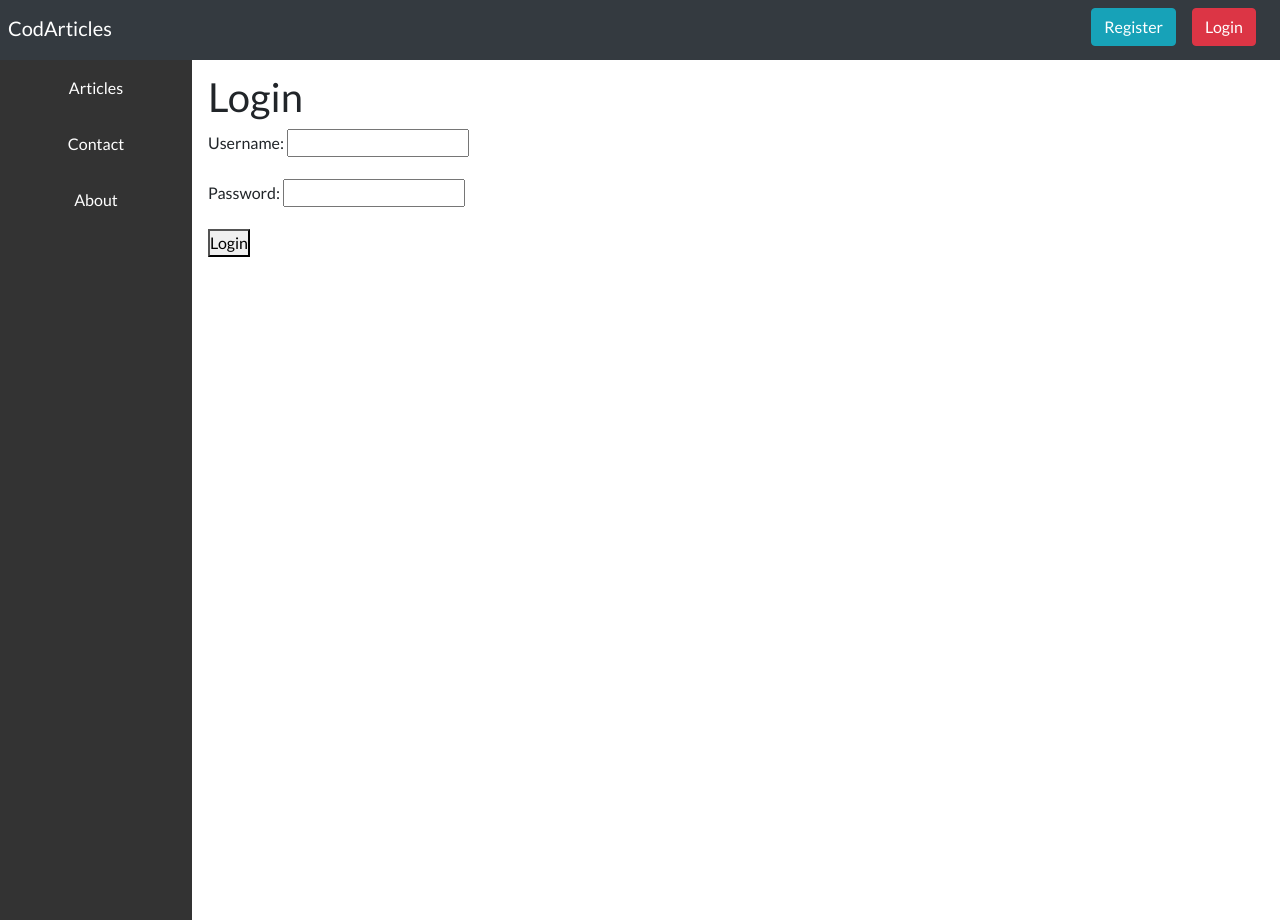
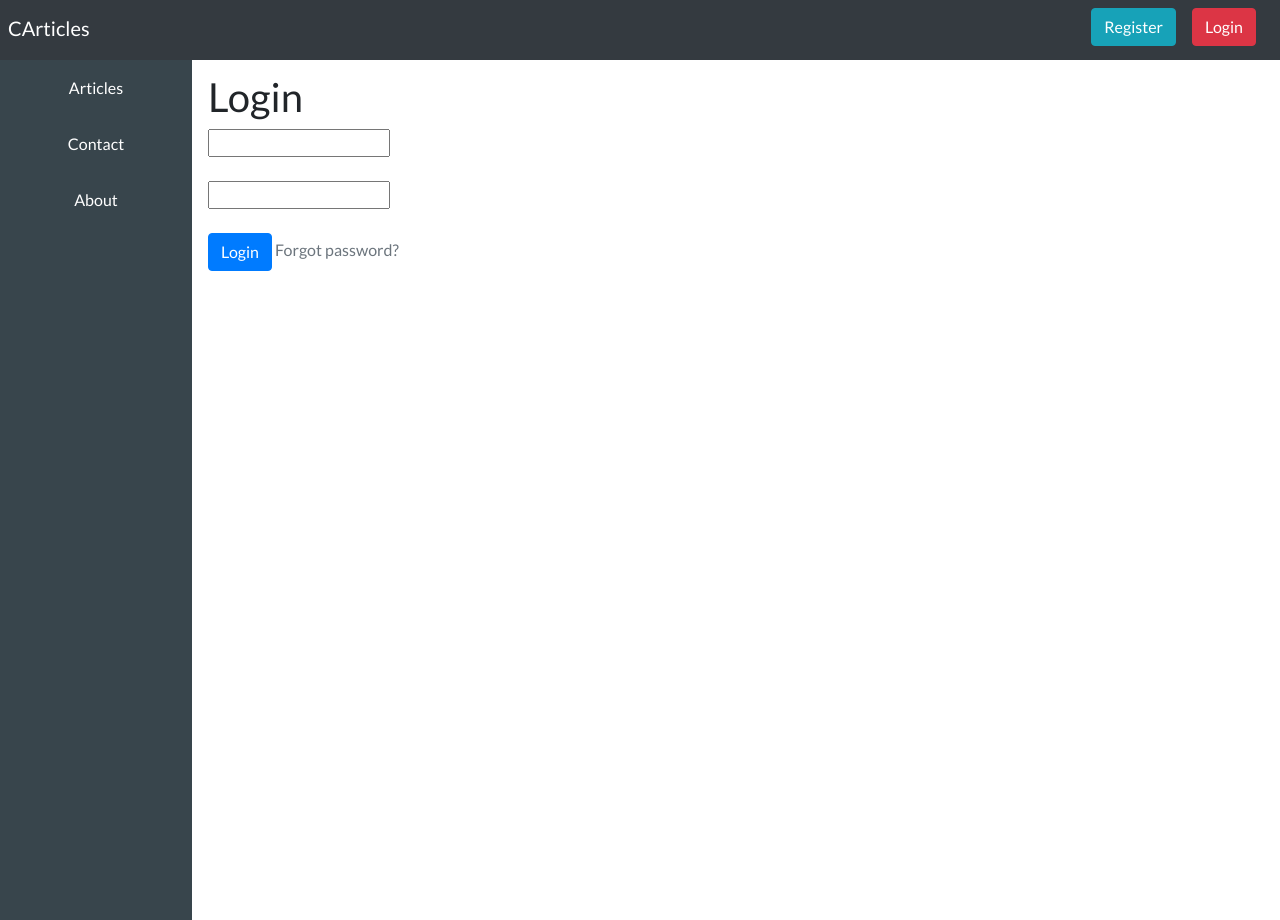
Before and after one commit to Nikita-Goncharov/DjangoArticles, a Django app: page /login/ in a window 1280 px wide. Run offline with Django 4.2, Linux system fonts and the light colour scheme.

Commit message:
commit_work_0004

```diff
--- /dev/null
+++ b/articles/static/articles/css/login.css
@@ -0,0 +1,4 @@
+*{
+    margin: 0;
+    padding: 0;
+}
--- a/articles/static/articles/css/master.css
+++ b/articles/static/articles/css/master.css
@@ -1,77 +1,12 @@
-/*
-
-header{
-  top: 0;
-  position: fixed;
-  width: 100%;
-  height: 60px;
-}
-
-.sidebar {
-  width: 15%;
-  top: 60px;
-  background-color: #f1f1f1;
-  position: fixed;
-  height: 100%;
-  overflow: auto;
-}
-
-.sidebar a {
-  display: block;
-  color: black;
-  padding: 16px;
-  text-decoration: none;
-  text-align: center;
-}
-
-.sidebar a:hover{
-  background-color: #555;
-  color: white;
-}
-
-main.content {
-  margin-top: 70px;
-  margin-left: 15%;
-  padding: 3px 16px;
-} */
-
-/* @media screen and (max-width: 600px) {
-  .sidebar {
-    width: 100%;
-    height: auto;
-    position: fixed;
-  }
-
-  .sidebar a {
-    text-align: center;
-    padding: 10px;
-  }
-
-  main.content {
-    margin-top: 130px;
-    margin-left: 0;
-  }
-
-  ul{
-    display:table;
-    margin:auto;
-   }
-
-   ul li{
-    display:table-cell;
-    text-align:center;
-   }
-} */
-
 @import url('https://fonts.googleapis.com/css2?family=Lato&display=swap');
 
-*{
+* {
 	margin: 0;
 	padding: 0;
 	font-family: 'Lato', sans-serif;
 }
 
-header{
+header {
 	top: 0;
 	position: fixed;
 	width: 100%;
@@ -85,7 +20,7 @@ header{
 	width: 15%;
 	height: 100%;
 	position: fixed;
-  background-color: #333;
+	background-color: #38454C;
 }
 
 main.content {
@@ -93,7 +28,6 @@ main.content {
 	margin-left: 15%;
 	padding: 3px 16px;
 }
-
 
 
 .sidebar a {
@@ -106,8 +40,19 @@ main.content {
 	float: left;
 }
 
+.article{
+	background-color: #5EB58E;
+	margin-bottom: 30px;
+	padding: 10px 15px;
 
-.sidebar a:hover{
+	-webkit-user-select: none;
+	-khtml-user-select: none;
+	-moz-user-select: none;
+	-ms-user-select: none;
+	user-select: none;
+}
+
+.sidebar a:hover {
 	background-color: #555;
 	color: white;
 }
@@ -117,17 +62,20 @@ main.content {
 }
 
 @media screen and (max-width: 850px) {
-  .sidebar a:not(:first-child) {display: none;}
+	.sidebar a:not(:first-child) {
+		display: none;
+	}
+
 	.sidebar a.icon {
 		float: right;
 		display: block;
 	}
 
-  .sidebar a{
+	.sidebar a {
 		width: auto;
 	}
 
-  main.content{
+	main.content {
 		margin: 120px 0 0 0;
 	}
 
@@ -149,7 +97,7 @@ main.content {
 
 	}
 
-  main.add{
+	main.add {
 		margin-top: 70px;
 	}
 
@@ -158,6 +106,7 @@ main.content {
 		right: 0;
 		top: 0;
 	}
+
 	.sidebar.responsive a {
 		float: none;
 		display: block;
--- /dev/null
+++ b/articles/static/articles/js/scripts.js
@@ -0,0 +1,15 @@
+function myFunction() {
+    var x = document.getElementById("side");
+    if (x.className === "sidebar") {
+      x.className += " responsive";
+    } else {
+      x.className = "sidebar";
+    }
+
+    var x = document.getElementById("Content");
+    if (x.className === "content") {
+      x.className += " add";
+    } else {
+      x.className = "content";
+    }
+  }
--- a/articles/templates/articles/base.html
+++ b/articles/templates/articles/base.html
@@ -9,59 +9,42 @@
     <link rel="stylesheet" href="https://cdn.jsdelivr.net/npm/bootstrap@4.3.1/dist/css/bootstrap.min.css" integrity="sha384-ggOyR0iXCbMQv3Xipma34MD+dH/1fQ784/j6cY/iJTQUOhcWr7x9JvoRxT2MZw1T" crossorigin="anonymous">
     <link rel="stylesheet" type="text/css" href="{% static 'articles/fontawesome/css/all.min.css' %}">
     <link rel="stylesheet" type="text/css" href="{% static 'articles/css/master.css' %}">
+    {% block head %}{% endblock %}
   </head>
   <body>
+    <script type="text/javascript" src="{% static 'articles/js/scripts.js' %}"></script>
     <header class="bg-dark ">
         <nav class="p-2">
-            <a class="navbar-brand text-white">CodArticles</a>
+            <a href="{% url 'articles' %}" class="navbar-brand text-white">CArticles</a>
+
             {% if request.user.is_authenticated %}
-            <p class="float-right mr-3 text-white">{{ user.username }}</p>
             <a class="btn btn-info float-right mr-3 text-white" href="{% url 'logout' %}">Log out</a>
+            <a href="#" class="float-right mr-3 text-white">{{ user.username }}</a>
+
+
             {% else %}
             <a href="{% url 'login' %}" class="btn btn-danger float-right mr-3 text-white" role="button">Login</a>
             <a href="{% url 'register' %}" class="btn btn-info float-right mr-3 text-white" role="button">Register</a>
             {% endif %}
         </nav>
     </header>
+
     <aside class="sidebar" id="side">
             <a href="{% url 'articles' %}">Articles</a>
+
             {% if request.user.is_authenticated %}
             <a href="{% url 'write_article' %}">Write article</a>
             <a href="{% url 'your_articles' %}">Your articles</a>
             <a href="{% url 'profile' %}">Profile</a>
             {% endif %}
+
             <a href="{% url 'contact' %}">Contact</a>
             <a href="{% url 'about' %}">About</a>
             <a href="javascript:void(0);" class="icon" onclick="myFunction()"><i class="fa fa-bars"></i></a>
     </aside>
-    <script>
-        function myFunction() {
-          var x = document.getElementById("side");
-          if (x.className === "sidebar") {
-            x.className += " responsive";
-          } else {
-            x.className = "sidebar";
-          }
 
-          var x = document.getElementById("Content");
-          if (x.className === "content") {
-            x.className += " add";
-          } else {
-            x.className = "content";
-          }
-        }
-    </script>
-      <!-- Page content -->
     <main class="content" id="Content">
       {% block content %}{% endblock %}
     </main>
-      <!-- <footer class="fixed-bottom border-top">
-        <nav class="p-4">
-            <a class="navbar-brand text-black">© 2021 Company, Inc</a>
-            <a href="#" class="navbar-brand float-right mr-5"><i style="font-size: 32px; color: #EB4C42;" class="fa-brands fa-instagram"></i></a>
-            <a href="#" class="navbar-brand float-right mr-5"><i style="font-size: 32px; color: #4AA4FF;" class="fa-brands fa-telegram"></i></a>
-            <a href="#" class="navbar-brand float-right mr-5"><i style="font-size: 32px; color: #0060C1;" class="fa-brands fa-facebook-square"></i></a>
-        </nav>
-      </footer> -->
   </body>
 </html>
--- a/articles/templates/articles/login.html
+++ b/articles/templates/articles/login.html
@@ -1,12 +1,23 @@
 {% extends 'articles/base.html' %}
 
+{% load static %}
 {% block title %}Login{% endblock %}
 
+{% block head %}
+<link rel="stylesheet" href="{% static 'articles/css/login.css' %}">
+{% endblock %}
+
 {% block content %}
-<h1>Login</h1>
 <form method="post">
     {% csrf_token %}
-    {{ form.as_p }}
-    <button type="submit">Login</button>
+    <h1>Login</h1>
+    <div class="form-outline mb-4">
+        {{ form.username }}
+    </div>
+    <div class="form-outline mb-4">
+        {{ form.password }}
+    </div>
+        <button class="btn btn-primary" type="submit">Login</button>
+        <a class="text-muted" href="#">Forgot password?</a>
 </form>
 {% endblock %}
--- a/articles/templates/articles/read_article.html
+++ b/articles/templates/articles/read_article.html
@@ -1,6 +1,6 @@
 {% extends 'articles/base.html' %}
 
-{% block title %}{% endblock %}
+{% block title %}Article-{{ artic.pk }}{% endblock %}
 
 {% block content %}
 <h1>Read article</h1>
--- a/articles/urls.py
+++ b/articles/urls.py
@@ -11,5 +11,6 @@ urlpatterns = [
     path('write_article/', views.WriteArticle.as_view(), name='write_article'),
     path('your_articles', views.your_articles, name='your_articles'),
     path('profile', views.profile, name='profile'),
-    path('article/<int:article_id>', views.article, name='article')
+    path('article/<int:article_id>', views.article, name='article'),
+    path('category/<int:cat_id>', views.category, name='category')
 ]
--- a/articles/views.py
+++ b/articles/views.py
@@ -1,10 +1,11 @@
-from urllib import request
+from django.contrib.auth.mixins import LoginRequiredMixin
 from django.urls import reverse_lazy
 from django.views.generic import CreateView
 from django.views.generic.edit import FormView
 from django.contrib.auth.views import LoginView
 from django.contrib.auth import logout, login
 from django.shortcuts import redirect, render
+from django.contrib.auth.decorators import login_required
 from .models import *
 from .forms import *
 
@@ -25,10 +26,12 @@ def article(request, article_id):
     }
     return render(request, 'articles/read_article.html', context)
 
+
 def contact(request):
     return render(request, 'articles/contact.html')
 
 
+@login_required
 def your_articles(request):
     artic = Article.objects.filter(user=request.user.username)
     context = {
@@ -37,26 +40,36 @@ def your_articles(request):
     return render(request, 'articles/your_articles.html', context)
 
 
-# def write_article(request):
-#     return render(request, 'articles/write_article.html')
-
 def pageNotFound(request, exception):
     return render(request, 'articles/404.html')
 
-
-
+@login_required
 def profile(request):
     return render(request, 'articles/profile.html')
 
+
 def show_articles(request):
     posts = Article.objects.all()
+    cats = Category.objects.all()
     context = {
-        'posts': posts
+        'posts': posts,
+        'cats': cats
     }
     return render(request, 'articles/show_articles.html', context)
 
 
-class WriteArticle(FormView):
+def category(request, cat_id):
+    cat_posts = Article.objects.filter(category=cat_id)
+    cat = Category.objects.get(pk=cat_id)
+    cats = Category.objects.all()
+    context = {
+        'cat_posts': cat_posts,
+        'cat': cat,
+        'cats': cats
+    }
+    return render(request, 'articles/category.html', context)
+
+class WriteArticle(LoginRequiredMixin, FormView):
     form_class = WriteArticleForm
     template_name = 'articles/write_article.html'
     success_url = reverse_lazy('your_articles')
--- a/django_web/settings.py
+++ b/django_web/settings.py
@@ -25,7 +25,7 @@ SECRET_KEY = 'django-insecure-%l%gpuo4)x6_06nmlhig8x1nnzsr*%t_jhxaep!757bbg#d*o4
 # SECURITY WARNING: don't run with debug turned on in production!
 DEBUG = True
 
-ALLOWED_HOSTS = []
+ALLOWED_HOSTS = []  #'192.168.0.106'
 
 
 # Application definition
```
Also changed, not shown: articles/templates/articles/category.html (added, +27 -0 lines), articles/templates/articles/show_articles.html (+13 -5 lines), articles/templates/articles/your_articles.html (+5 -3 lines), db.sqlite3, 1 other file. Lines whose indentation alone changed are shown as unchanged.
